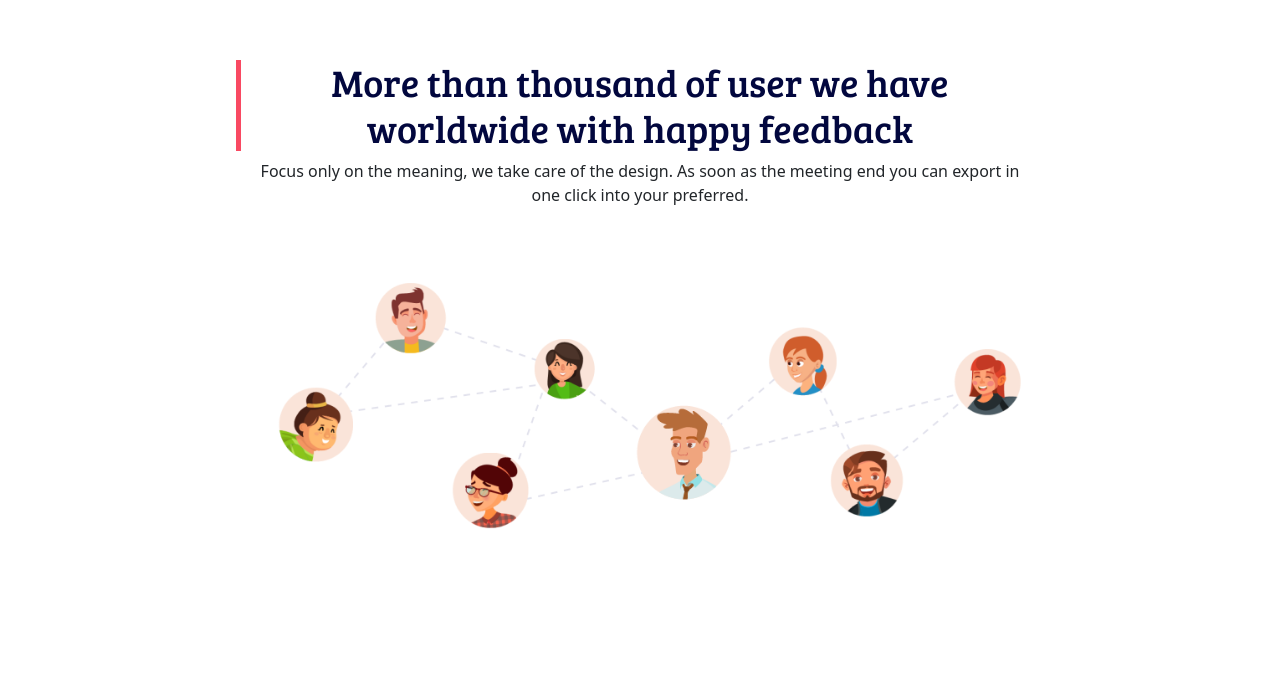
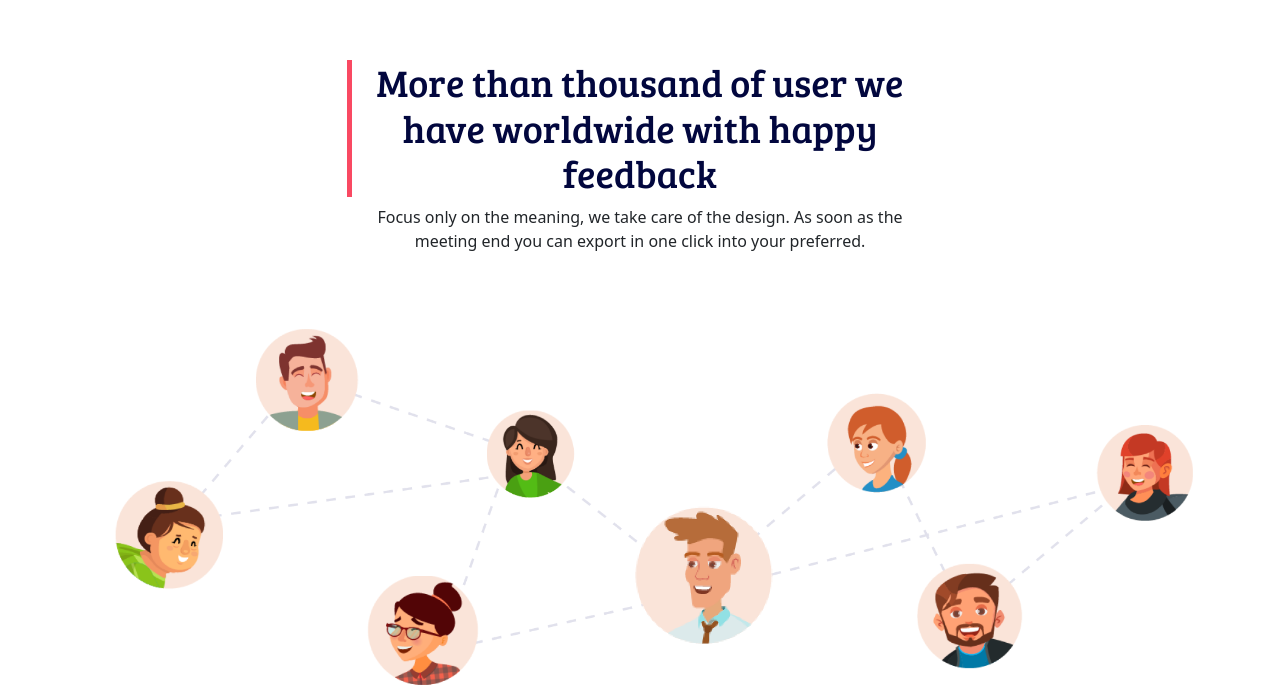
Before and after one commit to arifhasan0218/creative-agency, a plain HTML site: page index.html in a window 1280 px wide. Shown: the part 2670-3355 px from the top of the page. Drawn offline with nearby package versions, Linux system fonts and the light colour scheme.

Commit message:
User section Correction

```diff
--- a/index.html
+++ b/index.html
@@ -188,8 +188,9 @@
                                             User Section
     ====================================================================================================-->
     <section id="users" class="users m-auto section-padding">
-        <div class="row">
-            <div class="col-lg-12">
+        <div class="container-sm">
+            <div class="row justify-content-center">
+                <div class="col-lg-6 ">
                     <div class="section-header text-center">
                         <h2 class="position-relative">More than thousand of user we have
                             worldwide with happy feedback</h2>
@@ -203,6 +204,7 @@
             <div class="row">
                 <div class="col-lg-12">
                     <img src="img/user.png" alt="" class="img-fluid">
+                </div>
             </div>
         </div>
     </section>
--- a/style.css
+++ b/style.css
@@ -249,10 +249,6 @@ Future Section Design
 /* <!--=================================================================================================
 User Section Design
 ====================================================================================================--> */
-.users{
-    width: 100%;
-    max-width: 768px;
-}
 /* <!--=================================================================================================
 Work Section Design
 ====================================================================================================--> */
```
Lines whose indentation alone changed are shown as unchanged.
